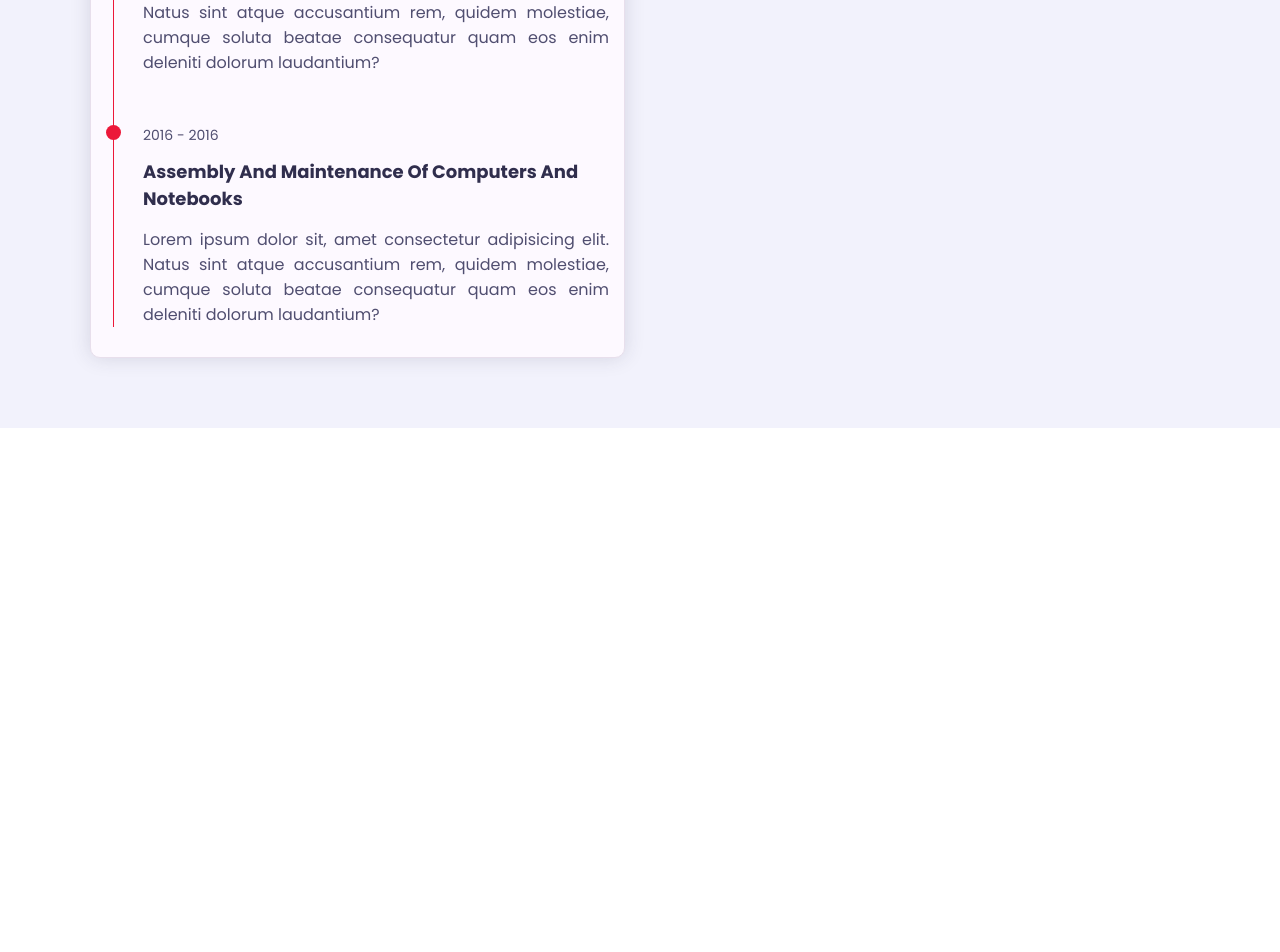
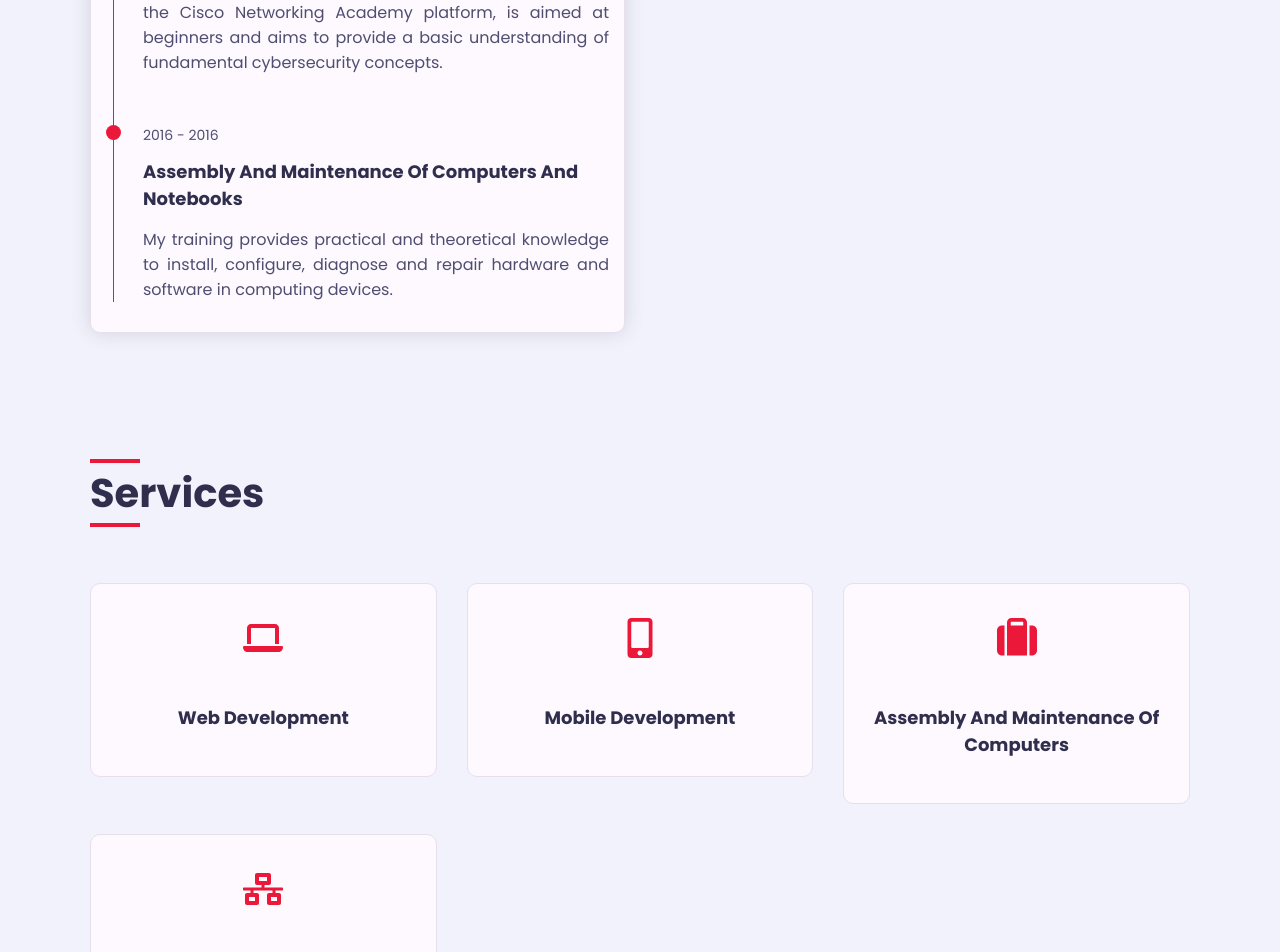
Before and after one commit to Felipeaugustobezerra/Portifolio-Felipe, a React (Vite) app in the folder Portifolio-Felipe/: page / in a window 1280 px wide. Shown: the part 1848-2800 px from the top of the page. Before the commit the page ends 2276 px from the top, so only its background shows below. Built offline with nearby package versions, Linux system fonts and the light colour scheme; a web font is replaced by a local one.

Commit message:
Add pages services and update timeline-tititle about

```diff
--- a/Portifolio-Felipe/src/main.jsx
+++ b/Portifolio-Felipe/src/main.jsx
@@ -5,11 +5,13 @@ import "../src/assets/colors/color-1.css";
 import Home from "./pages/Home/Home";
 import Nav from "../src/Components/Nav/Nav";
 import About from "./pages/About/About";
+import Services from "./pages/services/Services";
 
 createRoot(document.getElementById("root")).render(
   <StrictMode>
     <Nav />
     <Home />
     <About />
+    <Services />
   </StrictMode>
 );
--- a/Portifolio-Felipe/src/pages/About/About.jsx
+++ b/Portifolio-Felipe/src/pages/About/About.jsx
@@ -139,10 +139,11 @@ const About = () => {
                             Analysis and systems development
                           </h4>
                           <p className="timeline-text">
-                            Lorem ipsum dolor sit, amet consectetur adipisicing
-                            elit. Natus sint atque accusantium rem, quidem
-                            molestiae, cumque soluta beatae consequatur quam eos
-                            enim deleniti dolorum laudantium?
+                            I graduated in system analysis and development from
+                            Uninassau in 2022, lasting 24 months, where it was
+                            possible to learn about programming, databases,
+                            networks, project management, software engineering,
+                            etc.
                           </p>
                         </div>
                         <div className="timeline-item">
@@ -154,10 +155,10 @@ const About = () => {
                             Introduction to Cybersecurity
                           </h4>
                           <p className="timeline-text">
-                            Lorem ipsum dolor sit, amet consectetur adipisicing
-                            elit. Natus sint atque accusantium rem, quidem
-                            molestiae, cumque soluta beatae consequatur quam eos
-                            enim deleniti dolorum laudantium?
+                            The Cisco Introduction to Cybersecurity course,
+                            offered by the Cisco Networking Academy platform, is
+                            aimed at beginners and aims to provide a basic
+                            understanding of fundamental cybersecurity concepts.
                           </p>
                         </div>
                         <div className="timeline-item">
@@ -169,10 +170,9 @@ const About = () => {
                             Assembly and maintenance of computers and notebooks
                           </h4>
                           <p className="timeline-text">
-                            Lorem ipsum dolor sit, amet consectetur adipisicing
-                            elit. Natus sint atque accusantium rem, quidem
-                            molestiae, cumque soluta beatae consequatur quam eos
-                            enim deleniti dolorum laudantium?
+                            My training provides practical and theoretical
+                            knowledge to install, configure, diagnose and repair
+                            hardware and software in computing devices.
                           </p>
                         </div>
                       </div>
--- a/Portifolio-Felipe/src/pages/About/about.css
+++ b/Portifolio-Felipe/src/pages/About/about.css
@@ -235,8 +235,13 @@
   }
 
   .about .about-content .about-text p {
-    font-size: 14px;
+    font-size: 16px;
     line-height: 22px;
+  }
+  .about .about-content .personal-info .info-item p {
+    font-size: 16px;
+    display: flex;
+    flex-direction: column;
   }
 
   .about .about-content .skills .skill-item .progress {
--- /dev/null
+++ b/Portifolio-Felipe/src/pages/services/Services.jsx
@@ -0,0 +1,76 @@
+import React from "react";
+import "./services.css";
+import { FaNetworkWired } from "react-icons/fa";
+import { FaSuitcase } from "react-icons/fa6";
+import { FaMobileAlt } from "react-icons/fa";
+import { FaLaptop } from "react-icons/fa6";
+
+const Services = () => {
+  return (
+    <div className="main-content">
+      <section className="service section" id="services">
+        <div className="container">
+          {/*<!-- Container Service Start  -->*/}
+          <div className="row">
+            <div className="section-title padd-15">
+              <h2>Services</h2>
+            </div>
+          </div>
+          <div className="row">
+            {/*<!-- row Service Start  -->*/}
+            {/*<!--  Service item Start  -->*/}
+            <div className="service-item padd-15">
+              <div className="service-item-inner">
+                <div className="icon">
+                  <i className="fa">
+                    <FaLaptop />
+                  </i>
+                </div>
+                <h4>Web Development</h4>
+                <p></p>
+              </div>
+            </div>
+            <div className="service-item padd-15">
+              <div className="service-item-inner">
+                <div className="icon">
+                  <i className="fa">
+                    <FaMobileAlt />
+                  </i>
+                </div>
+                <h4>Mobile Development</h4>
+                <p></p>
+              </div>
+            </div>
+            <div className="service-item padd-15">
+              <div className="service-item-inner">
+                <div className="icon">
+                  <i className="fa">
+                    <FaSuitcase />
+                  </i>
+                </div>
+                <h4>Assembly and maintenance of computers </h4>
+                <p></p>
+              </div>
+            </div>
+            <div className="service-item padd-15">
+              <div className="service-item-inner">
+                <div className="icon">
+                  <i className="fa">
+                    <FaNetworkWired />
+                  </i>
+                </div>
+                <h4>Network technician</h4>
+                <p></p>
+              </div>
+            </div>
+            {/* <!--  Service item End  --> */}
+          </div>
+          {/* <!-- row Service End  --> */}
+        </div>
+        {/*<!-- Container Service End  -->*/}
+      </section>
+    </div>
+  );
+};
+
+export default Services;
--- /dev/null
+++ b/Portifolio-Felipe/src/pages/services/services.css
@@ -0,0 +1,131 @@
+/* ======================= SERVICE SECTION START ========================= */
+
+.service .container {
+  padding-bottom: 40px;
+}
+
+.service .service-item {
+  margin-bottom: 30px;
+  flex: 0 0 33.33%; /* 3 colunas em telas grandes */
+  max-width: 33.33%;
+}
+
+.service .service-item .service-item-inner {
+  background-color: var(--bg-black-100);
+  border: 1px solid var(--bg-black-50);
+  border-radius: 10px;
+  padding: 30px 15px;
+  text-align: center;
+  transition: all 0.3s ease;
+}
+
+.service .service-item .service-item-inner:hover {
+  box-shadow: 0 0 20px rgba(48, 46, 77, 0.15);
+}
+
+.service .service-item .service-item-inner .icon {
+  height: 60px;
+  width: 60px;
+  border-radius: 50%;
+  display: block;
+  margin: 0 auto 30px;
+  text-align: center;
+  transition: all 0.3s ease;
+}
+
+.service .service-item .service-item-inner .icon .fa {
+  font-size: 40px;
+  line-height: 60px;
+  color: var(--skin-color);
+  transition: all 0.5s ease;
+}
+
+.service .service-item .service-item-inner:hover .icon {
+  background: var(--skin-color);
+}
+
+.service .service-item .service-item-inner:hover .icon .fa {
+  font-size: 25px;
+  color: #ffffff;
+}
+
+.service .service-item .service-item-inner h4 {
+  font-size: 18px;
+  margin-bottom: 15px;
+  color: var(--text-black-900);
+  font-weight: 700;
+  text-transform: capitalize;
+}
+
+.service .service-item .service-item-inner p {
+  font-size: 16px;
+  color: var(--text-black-700);
+  line-height: 25px;
+}
+
+/* ======================= RESPONSIVIDADE ========================= */
+
+/* Tablets: 2 colunas (até 768px) */
+@media (max-width: 768px) {
+  .service .service-item {
+    flex: 0 0 50%; /* 2 colunas */
+    max-width: 50%;
+  }
+
+  .service .service-item .service-item-inner {
+    padding: 20px 10px; /* Reduz padding */
+  }
+
+  .service .service-item .service-item-inner .icon {
+    height: 50px;
+    width: 50px;
+    margin-bottom: 20px;
+  }
+
+  .service .service-item .service-item-inner .icon .fa {
+    font-size: 30px; /* Ícone menor */
+    line-height: 50px;
+  }
+
+  .service .service-item .service-item-inner h4 {
+    font-size: 16px; /* Reduz tamanho do título */
+  }
+
+  .service .service-item .service-item-inner p {
+    font-size: 14px; /* Texto menor */
+    line-height: 22px;
+  }
+}
+
+/* Celulares: 1 coluna (até 480px) */
+@media (max-width: 480px) {
+  .service .service-item {
+    flex: 0 0 100%; /* 1 coluna */
+    max-width: 100%;
+  }
+
+  .service .service-item .service-item-inner {
+    padding: 15px 10px; /* Padding menor */
+  }
+
+  .service .service-item .service-item-inner .icon {
+    height: 40px;
+    width: 40px;
+    margin-bottom: 15px;
+  }
+
+  .service .service-item .service-item-inner .icon .fa {
+    font-size: 25px; /* Ícones menores */
+    line-height: 40px;
+  }
+
+  .service .service-item .service-item-inner h4 {
+    font-size: 14px; /* Reduz tamanho do título */
+    margin-bottom: 10px;
+  }
+
+  .service .service-item .service-item-inner p {
+    font-size: 12px; /* Texto menor */
+    line-height: 20px;
+  }
+}
```
